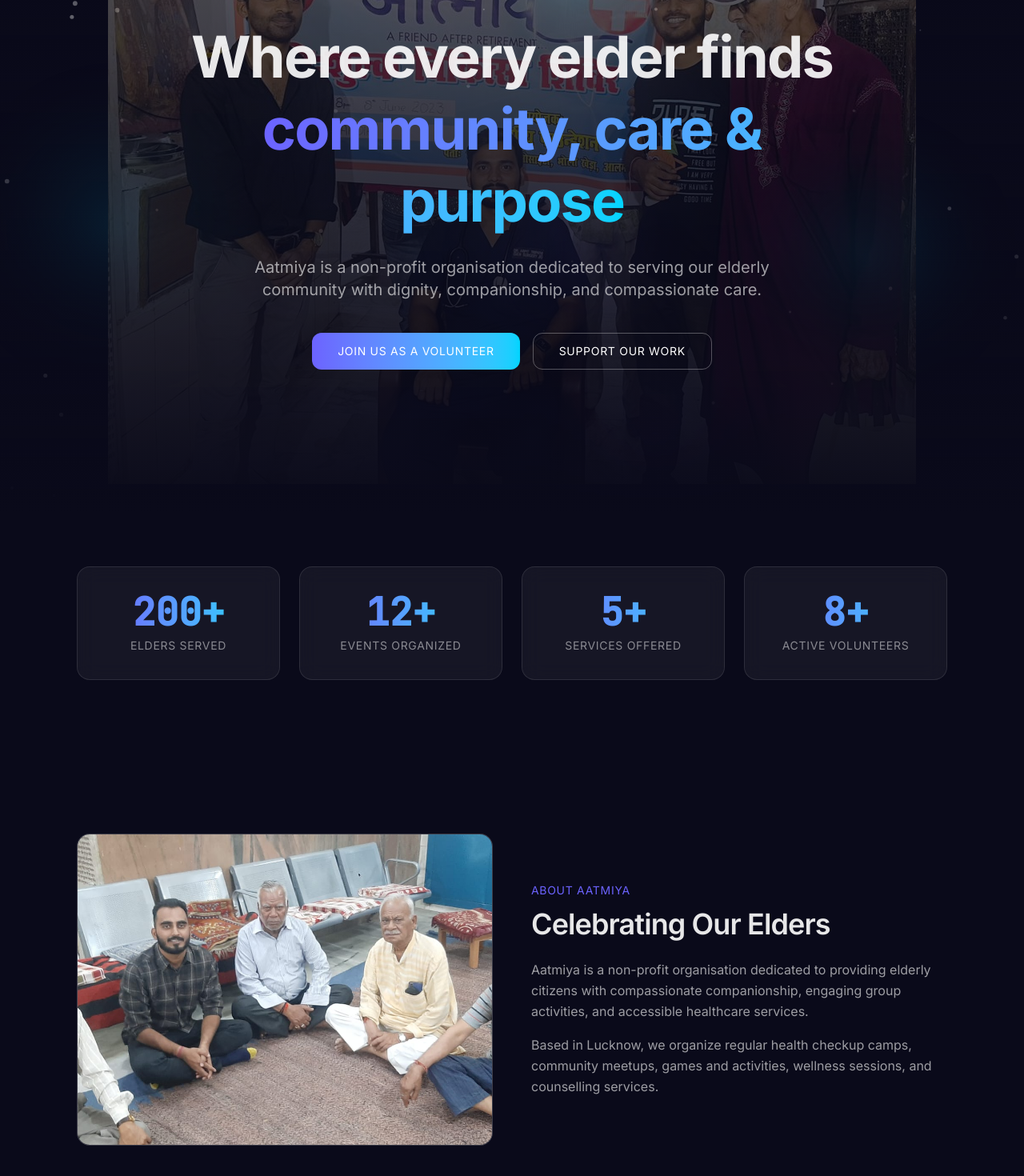
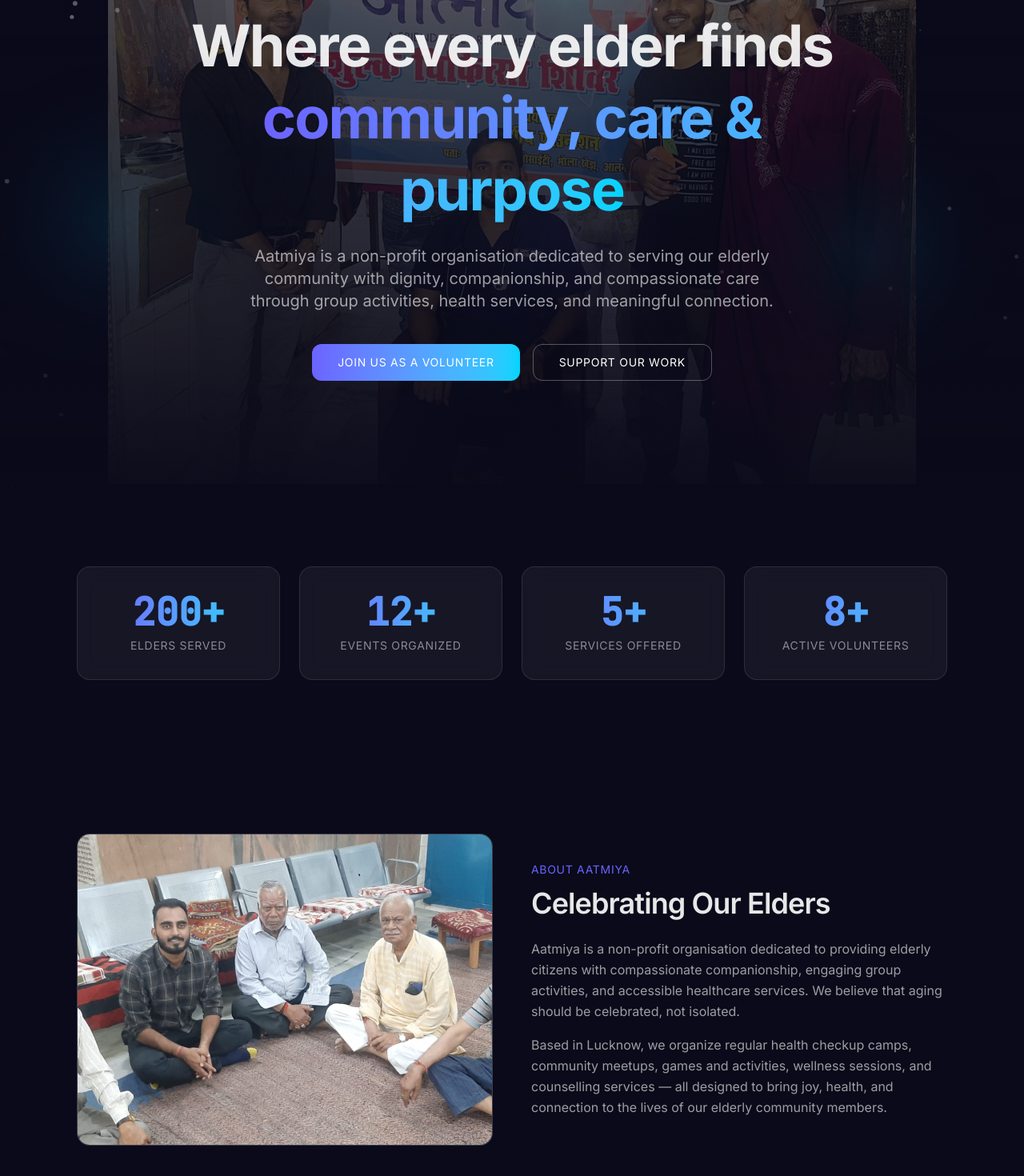
Before and after one commit to knee-tesh/aatmiya, a Next.js app: page / in a window 1280 px wide. Shown: the part 156-1626 px from the top of the page at 80% size. Built offline with nearby package versions, Linux system fonts and the light colour scheme.

Commit message:
fix: apply deferred review fixes across components

```diff
--- a/src/components/AnimatedCounter.jsx
+++ b/src/components/AnimatedCounter.jsx
@@ -10,7 +10,7 @@
   useEffect(() => {
     if (!isInView) return;
 
-    let start = 0;
+    let rafId;
     const startTime = performance.now();
 
     function tick(now) {
@@ -18,12 +18,12 @@
       const progress = Math.min(elapsed / duration, 1);
       // ease-out quad
       const eased = 1 - (1 - progress) * (1 - progress);
-      start = Math.round(eased * target);
-      setCount(start);
-      if (progress < 1) requestAnimationFrame(tick);
+      setCount(Math.round(eased * target));
+      if (progress < 1) rafId = requestAnimationFrame(tick);
     }
 
-    requestAnimationFrame(tick);
+    rafId = requestAnimationFrame(tick);
+    return () => cancelAnimationFrame(rafId);
   }, [isInView, target, duration]);
 
   return (
--- a/src/components/Footer.jsx
+++ b/src/components/Footer.jsx
@@ -37,7 +37,7 @@
                   <Link
                     key={link.href}
                     href={link.href}
-                    className="font-inter text-sm text-white/60 hover:text-white hover:text-aurora transition-colors"
+                    className="font-inter text-sm text-white/60 hover:text-aurora transition-colors"
                   >
                     {link.label}
                   </Link>
--- a/src/components/GlowButton.jsx
+++ b/src/components/GlowButton.jsx
@@ -29,7 +29,7 @@
   }
 
   return (
-    <button className={classes} {...props}>
+    <button type="button" className={classes} {...props}>
       {children}
     </button>
   );
--- a/src/components/Layout.jsx
+++ b/src/components/Layout.jsx
@@ -8,7 +8,7 @@
 const pageVariants = {
   initial: { opacity: 0, y: 20 },
   enter: { opacity: 1, y: 0, transition: { duration: 0.3, ease: "easeOut" } },
-  exit: { opacity: 0, scale: 0.98, transition: { duration: 0.2 } },
+  exit: { opacity: 0, scale: 0.98, transition: { duration: 0.3 } },
 };
 
 export default function Layout({ children }) {
--- a/src/components/Navbar.jsx
+++ b/src/components/Navbar.jsx
@@ -63,7 +63,7 @@
                 )}
               >
                 {link.label}
-                <span className="absolute -bottom-1 left-0 w-0 h-[2px] bg-aurora transition-transform duration-300 origin-left group-hover:w-full" />
+                <span className="absolute -bottom-1 left-0 w-0 h-[2px] bg-aurora transition-all duration-300 origin-left group-hover:w-full" />
               </Link>
             );
           })}
--- a/src/pages/about.js
+++ b/src/pages/about.js
@@ -1,6 +1,5 @@
 import Image from "next/image";
 import { motion } from "framer-motion";
-import GlassCard from "@/components/GlassCard";
 import { galleryGroups } from "@/data/gallery";
 import { team } from "@/data/team";
 
@@ -113,9 +112,9 @@
               className="text-center"
               variants={{ initial: { opacity: 0, y: 24 }, animate: { opacity: 1, y: 0, transition: { duration: 0.6, ease: "easeOut" } } }}
             >
-              <GlassCard variant="subtle" className="w-20 h-20 rounded-full flex items-center justify-center mx-auto mb-4 p-0">
+              <div className="w-20 h-20 rounded-full bg-aurora/10 border border-aurora/30 flex items-center justify-center mx-auto mb-4">
                 <span className="font-inter text-2xl font-semibold text-aurora">{person.initial}</span>
-              </GlassCard>
+              </div>
               <h3 className="font-inter text-base font-semibold">{person.name}</h3>
               <p className="font-inter text-sm text-white/50 mb-1">{person.role}</p>
               <p className="font-inter text-xs text-white/30">{person.phone}</p>
--- a/src/pages/contact.js
+++ b/src/pages/contact.js
@@ -1,6 +1,6 @@
 "use client";
 import { motion } from "framer-motion";
-import { Phone, Mail, Send, CheckCircle, AlertCircle } from "lucide-react";
+import { Phone, Send, CheckCircle, AlertCircle } from "lucide-react";
 import { useState } from "react";
 import GlassCard from "@/components/GlassCard";
 import GlowButton from "@/components/GlowButton";
--- a/src/pages/index.js
+++ b/src/pages/index.js
@@ -51,7 +51,7 @@
             </span>
           </h1>
           <p className="text-lg md:text-xl text-white/60 mt-6 max-w-2xl mx-auto">
-            Aatmiya is a non-profit organisation dedicated to serving our elderly community with dignity, companionship, and compassionate care.
+            Aatmiya is a non-profit organisation dedicated to serving our elderly community with dignity, companionship, and compassionate care through group activities, health services, and meaningful connection.
           </p>
           <div className="mt-10 flex flex-wrap gap-4 justify-center">
             <GlowButton variant="primary">Join Us as a Volunteer</GlowButton>
@@ -110,10 +110,10 @@
             <h2 className="text-4xl mb-6">Celebrating Our Elders</h2>
             <div className="text-base leading-relaxed space-y-4 text-white/60">
               <p>
-                Aatmiya is a non-profit organisation dedicated to providing elderly citizens with compassionate companionship, engaging group activities, and accessible healthcare services.
+                Aatmiya is a non-profit organisation dedicated to providing elderly citizens with compassionate companionship, engaging group activities, and accessible healthcare services. We believe that aging should be celebrated, not isolated.
               </p>
               <p>
-                Based in Lucknow, we organize regular health checkup camps, community meetups, games and activities, wellness sessions, and counselling services.
+                Based in Lucknow, we organize regular health checkup camps, community meetups, games and activities, wellness sessions, and counselling services &mdash; all designed to bring joy, health, and connection to the lives of our elderly community members.
               </p>
             </div>
           </motion.div>
--- a/src/styles/globals.css
+++ b/src/styles/globals.css
@@ -13,6 +13,10 @@
 }
 
 @layer base {
+  html {
+    scroll-snap-type: y proximity;
+  }
+
   body {
     @apply bg-void text-frost font-inter;
     overflow-y: scroll;
```
